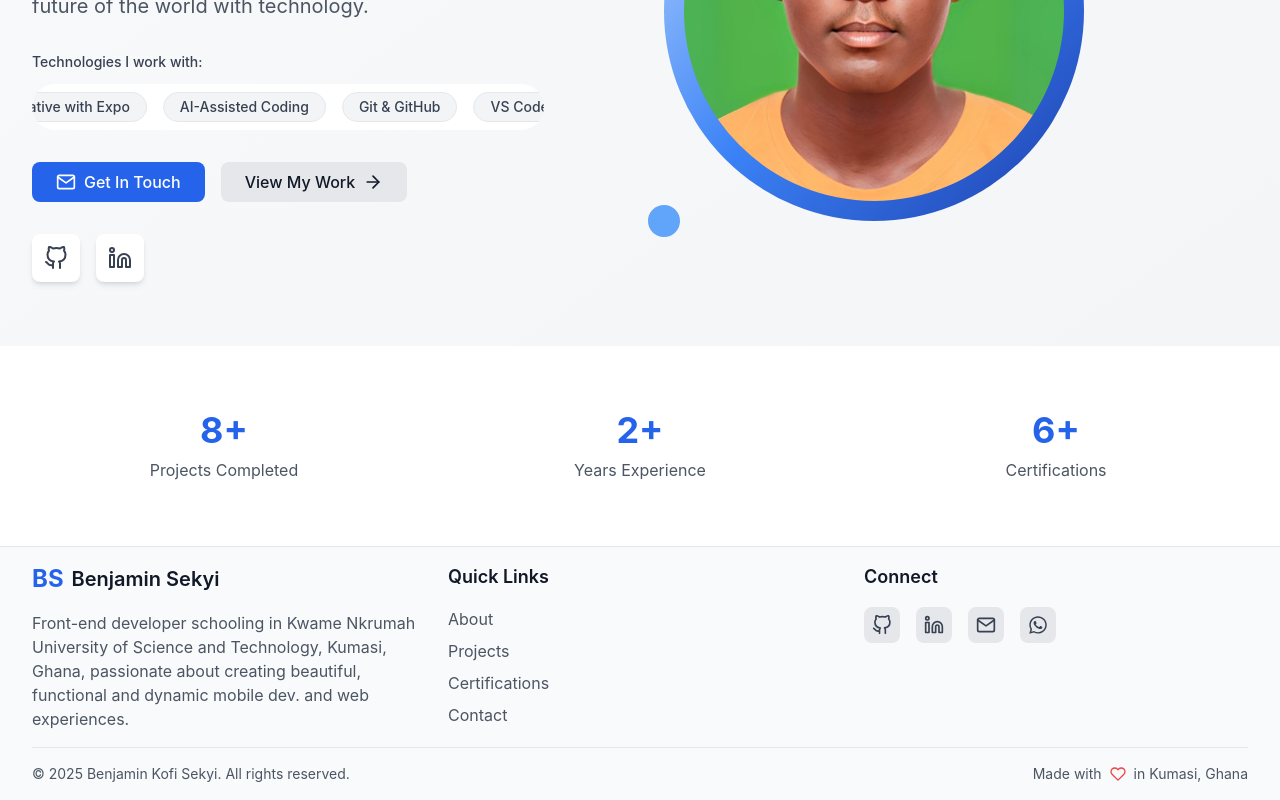
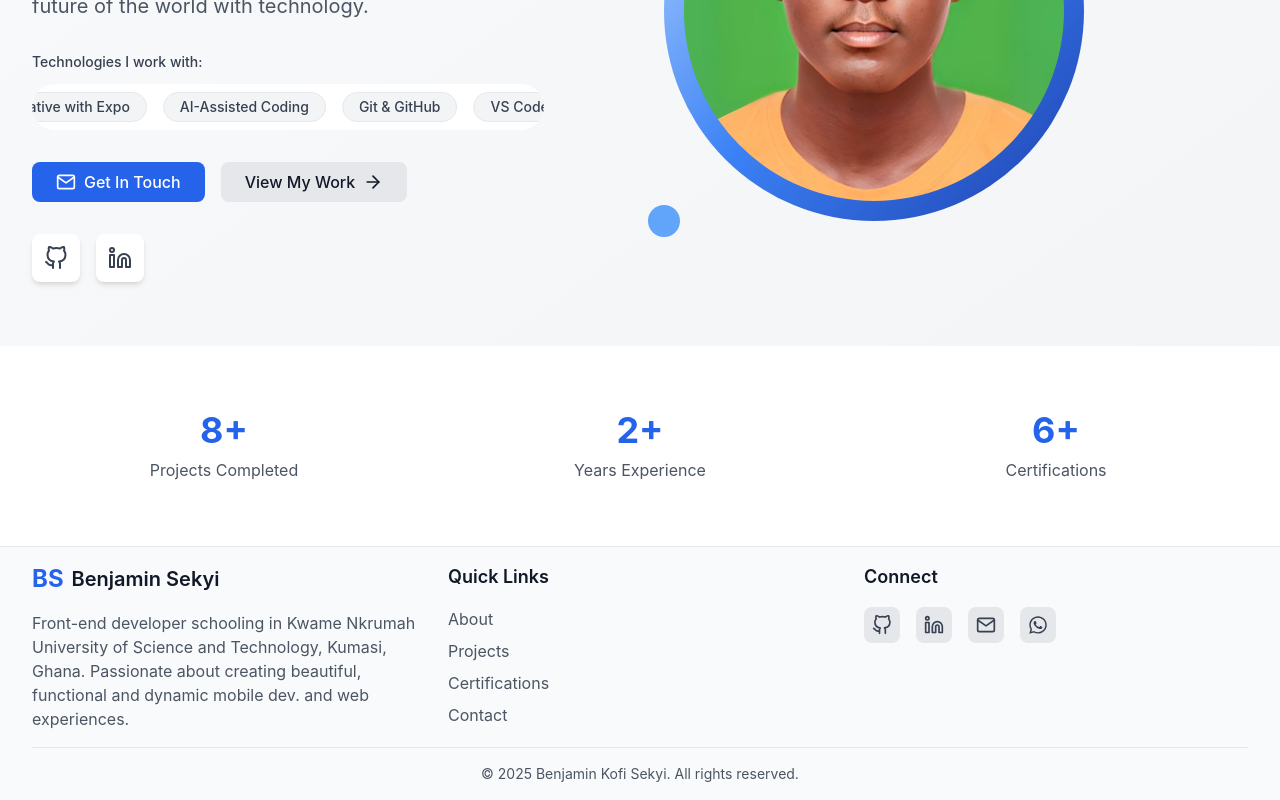
Before and after one commit to sekyikins/portfolio-with-react, a React (Create React App) app: page /#/ in a window 1280 px wide. Shown: the part 388-1188 px from the top of the page. Built offline with nearby package versions, Linux system fonts and the light colour scheme; the HTML template or start-up script is replaced by a standard one.

Commit message:
Updated CV & Footer text.

```diff
--- a/src/assets/index.js
+++ b/src/assets/index.js
@@ -1,4 +1,4 @@
-export { default as MyResume } from './My Resume (1).pdf';
+export { default as MyResume } from './Resume.pdf';
 export { default as task1Pic } from './task1.png';
 export { default as task2Pic } from './task2.png';
 export { default as task4Pic } from './task4.png';
--- a/src/components/Footer.js
+++ b/src/components/Footer.js
@@ -1,11 +1,8 @@
-import React from 'react';
 import { motion } from 'framer-motion';
-import { FiGithub, FiLinkedin, FiMail, FiHeart } from 'react-icons/fi';
+import { FiGithub, FiLinkedin, FiMail } from 'react-icons/fi';
 import { FaWhatsapp } from 'react-icons/fa6';
 
 const Footer = () => {
-  const currentYear = new Date().getFullYear();
-
   const socialLinks = [
     {
       name: 'GitHub',
@@ -44,7 +41,7 @@ const Footer = () => {
               </span>
             </div>
             <p className="max-w-md text-gray-600 dark:text-gray-400">
-              Front-end developer schooling in Kwame Nkrumah University of Science and Technology, Kumasi, Ghana, passionate about creating beautiful, functional and dynamic mobile dev. and web experiences.
+              Front-end developer schooling in Kwame Nkrumah University of Science and Technology, Kumasi, Ghana. Passionate about creating beautiful, functional and dynamic mobile dev. and web experiences.
             </p>
           </div>
 
@@ -98,15 +95,10 @@ const Footer = () => {
 
         {/* Bottom Section */}
         <div className="pt-4 mt-4 border-t border-gray-200 dark:border-gray-800">
-          <div className="flex flex-col items-center justify-between space-y-4 md:flex-row md:space-y-0">
+          <div className="flex justify-center">
             <p className="text-sm text-gray-600 dark:text-gray-400">
-              © {currentYear} Benjamin Kofi Sekyi. All rights reserved.
+              © 2025 Benjamin Kofi Sekyi. All rights reserved.
             </p>
-            <div className="flex items-center space-x-2 text-sm text-gray-600 dark:text-gray-400">
-              <span>Made with</span>
-              <FiHeart className="w-4 h-4 text-red-500" />
-                              <span>in Kumasi, Ghana</span>
-            </div>
           </div>
         </div>
       </div>
--- a/src/pages/About.js
+++ b/src/pages/About.js
@@ -13,6 +13,7 @@ const About = () => {
     { name: 'Git & GitHub', icon: FiCode, level: 75 },
     { name: 'VS Code', icon: FiCode, level: 95 },
     { name: 'Responsive Design', icon: FiCode, level: 70 },
+    { name: 'Next.js', icon: FiCode, level: 50 },
   ];
 
   const timeline = [
--- a/src/pages/Contact.js
+++ b/src/pages/Contact.js
@@ -1,4 +1,4 @@
-import React, { useState } from 'react';
+import { useState } from 'react';
 import { motion } from 'framer-motion';
 import { FiMail, FiPhone, FiMapPin, FiGithub, FiLinkedin, FiSend } from 'react-icons/fi';
 import { FaFacebook, FaXTwitter } from 'react-icons/fa6';
@@ -186,7 +186,7 @@ const Contact = () => {
                     animate={{ opacity: 1, y: 0 }}
                     className="p-4 text-green-700 bg-green-100 rounded-lg dark:bg-green-900/20 dark:text-green-400"
                   >
-                    Message sent successfully! I'll get back to you soon.
+                    Message sent successfully! I'd get back to you soon.
                   </motion.div>
                 )}
               </form>
@@ -279,7 +279,7 @@ const Contact = () => {
                 </h3>
                 <p className="text-primary-100">
                   I'm always interested in new opportunities and exciting projects.
-                  Whether you have a question or just want to say hi, I'll try my best to get back to you!
+                  Whether you have a question or just want to say hi just hit me up, I'll try my best to get back to you!
                 </p>
               </div>
             </motion.div>
```
Also changed, not shown: 2 other files (tests, documents, lock files or other folders).
